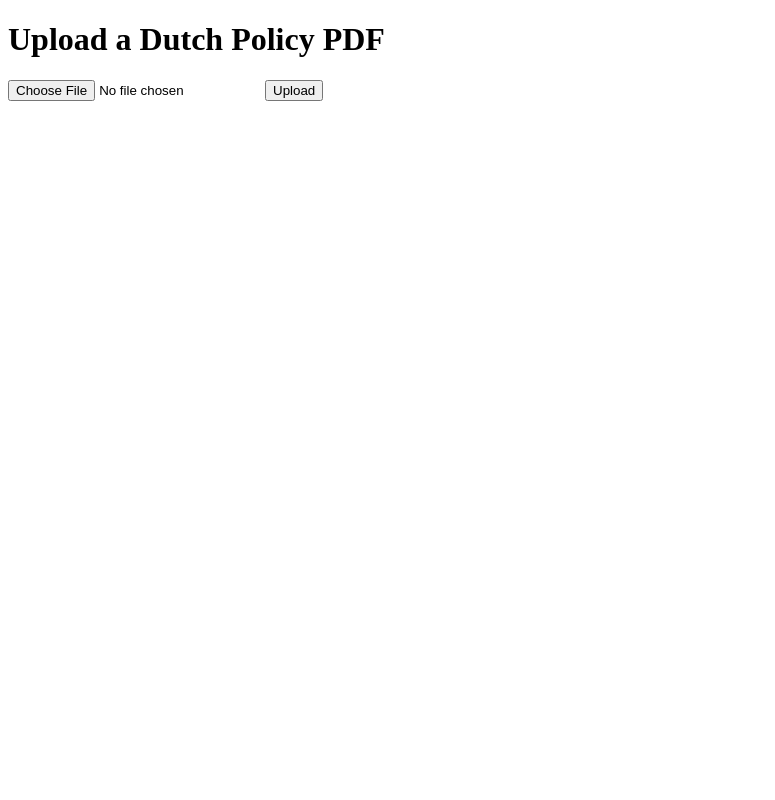
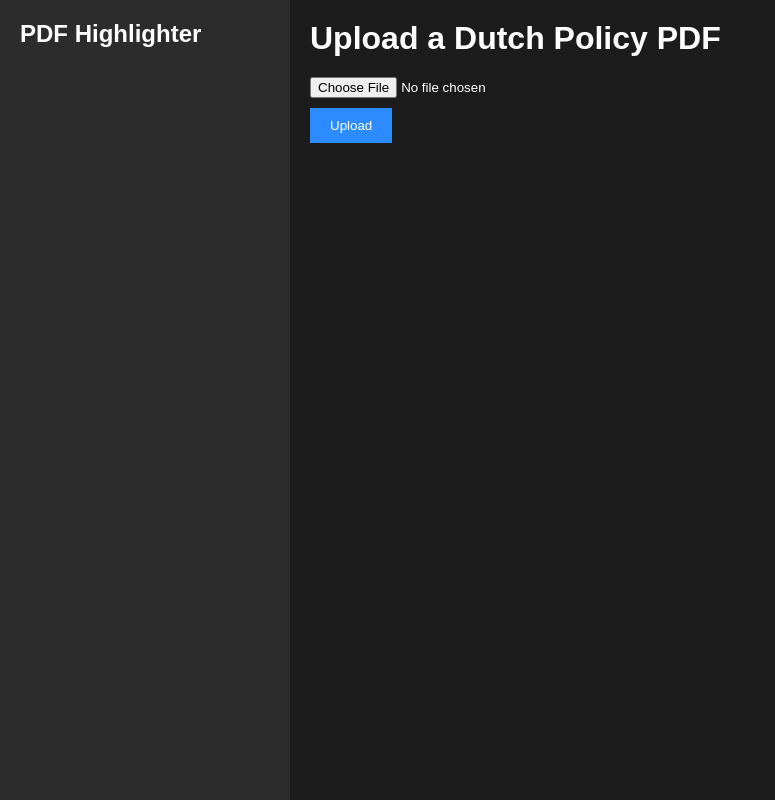
Before and after one commit to DataShinobiX/BlueRiq, a Django app: page / in a window 1280 px wide. Shown: the whole page, without its empty margins (0-775 px from the left). Run offline with Django 5.2, Linux system fonts and the light colour scheme.

Commit message:
changed frontend

```diff
--- a/backend/app/templates/upload.html
+++ b/backend/app/templates/upload.html
@@ -2,8 +2,71 @@
 <html>
 <head>
     <title>Upload Policy Document</title>
+    <style>
+        body {
+            margin: 0;
+            padding: 0;
+            font-family: Arial, sans-serif;
+            background-color: #1c1c1c;
+            color: #fff;
+        }
+        #app-container {
+            display: flex;
+            min-height: 100vh;
+        }
+        #left-column {
+            background-color: #2c2c2c;
+            width: 250px;
+            padding: 20px;
+            color: #fff;
+        }
+        #right-column {
+            flex: 1;
+            padding: 20px;
+            background-color: #1c1c1c;
+            color: #fff;
+        }
+        h1, h2, h3 {
+            margin: 0 0 20px;
+        }
+        form {
+            margin-bottom: 20px;
+        }
+        input[type="file"] {
+            display: block;
+            margin-bottom: 10px;
+        }
+        button {
+            background-color: #2c8cff;
+            color: #fff;
+            border: none;
+            padding: 10px 20px;
+            cursor: pointer;
+        }
+        button:hover {
+            background-color: #1a6bcc;
+        }
+        ul {
+            list-style-type: none;
+            padding: 0;
+        }
+        ul li {
+            margin-bottom: 5px;
+        }
+        a button {
+            margin-top: 10px;
+        }
+    </style>
 </head>
 <body>
+    <div id="app-container">
+        <!-- Left Sidebar -->
+        <div id="left-column">
+            <h2>PDF Highlighter</h2>
+        </div>
+
+        <!-- Main Content Area -->
+        <div id="right-column">
             <h1>Upload a Dutch Policy PDF</h1>
             <form method="POST" enctype="multipart/form-data">
                 {% csrf_token %}
@@ -52,11 +115,14 @@
                     {% endfor %}
                 </ul>
             {% endif %}
+
             {% if highlighted_pdf_url %}
                 <h2>📄 Download Highlighted PDF</h2>
                 <a href="{{ highlighted_pdf_url }}" download>
                     <button>Download Highlighted PDF</button>
                 </a>
             {% endif %}
+        </div>
+    </div>
 </body>
 </html>
```
Lines whose indentation alone changed are shown as unchanged.
